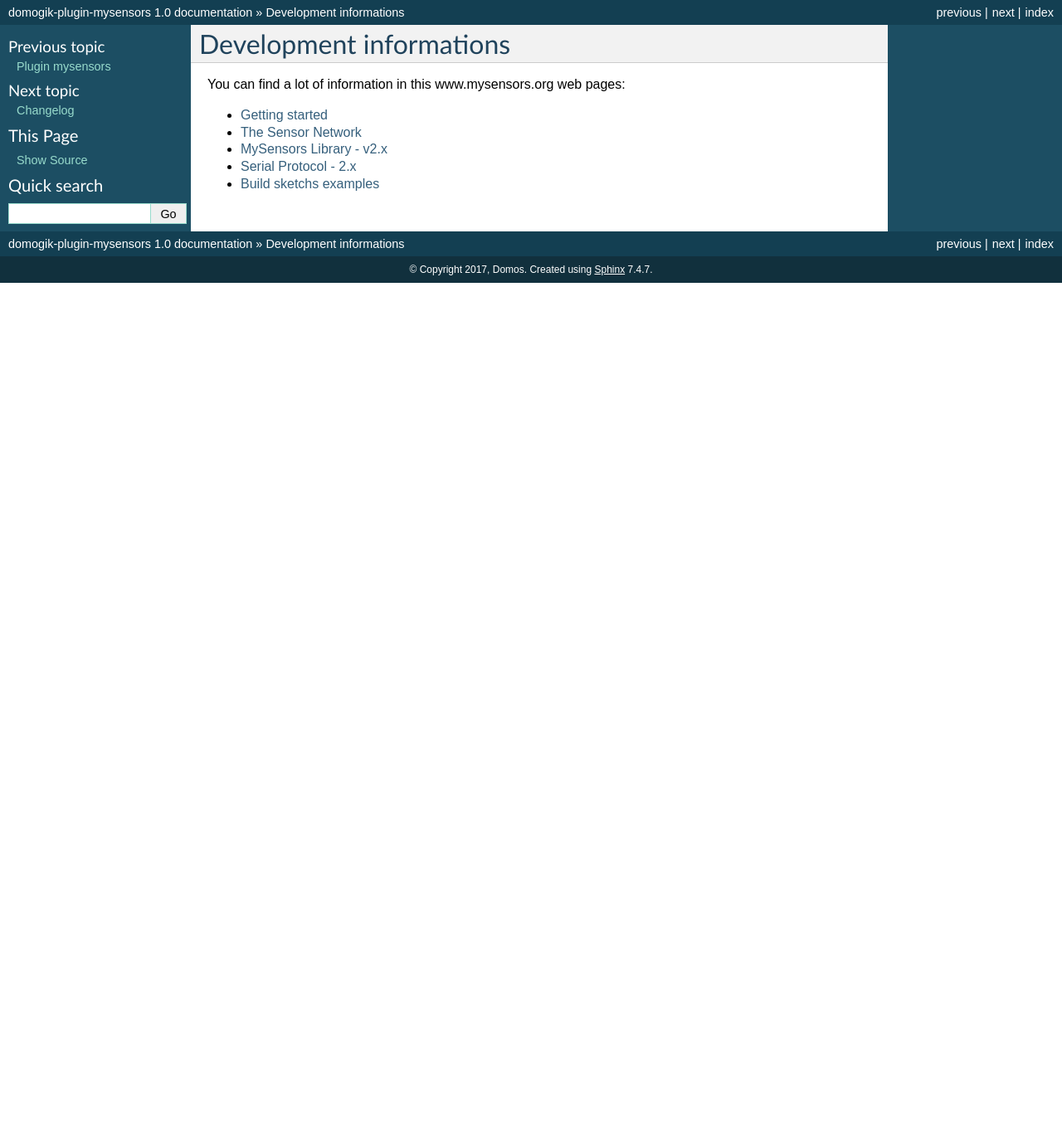
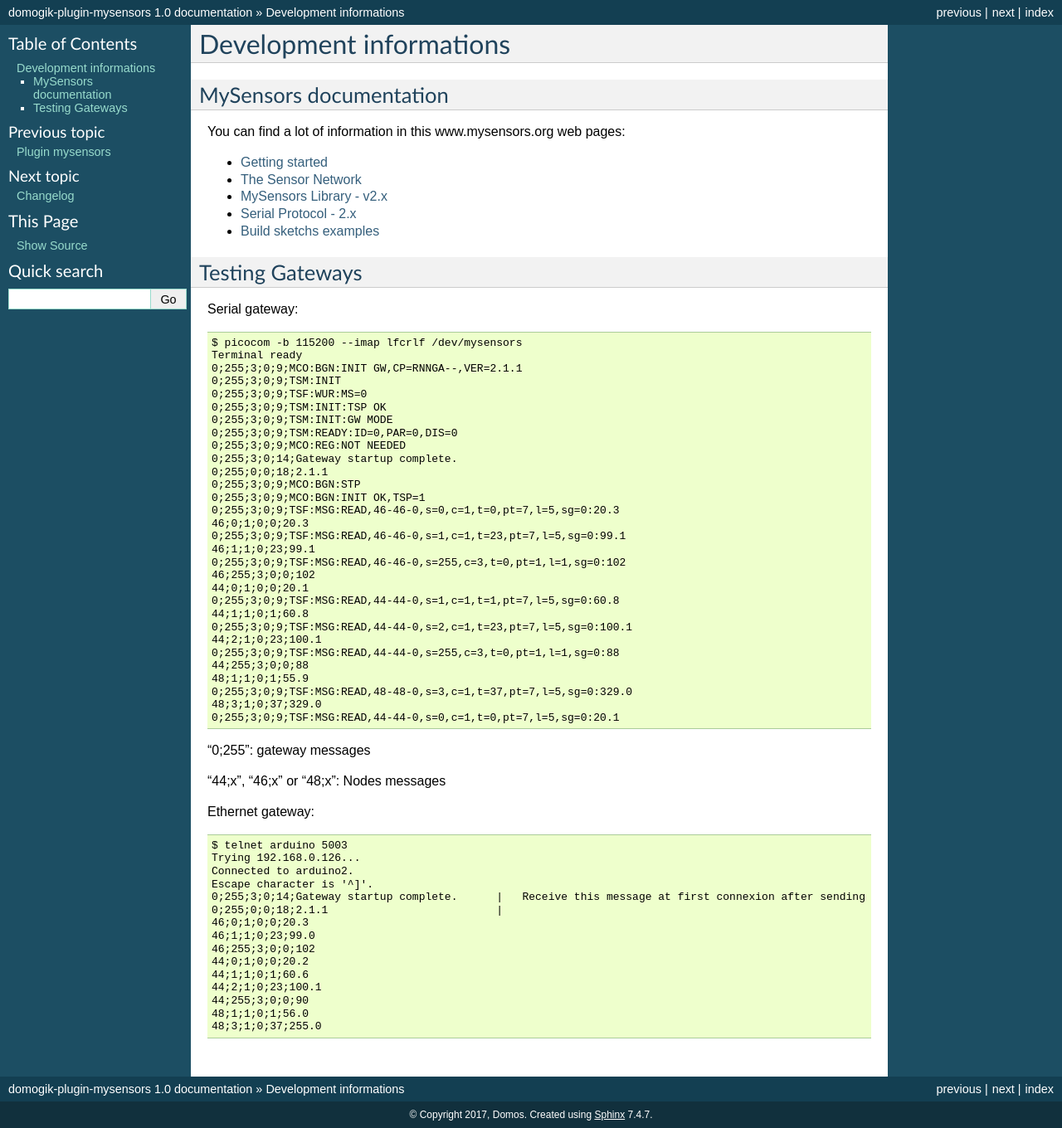
Before and after one commit to vdomos/domogik-plugin-mysensors, a Sphinx documentation site: the page built from docs/dev.txt, in a window 1280 px wide. Shown: the whole page at 83% size. Built offline with Sphinx 7.4.7, drawn with Linux system fonts in a browser that asks for light colours; before the commit the page ends 900 px from its top, so only the background shows below that.

Commit message:
Update dev documentation

```diff
--- a/docs/dev.txt
+++ b/docs/dev.txt
@@ -2,6 +2,8 @@
 Development informations
 ========================
 
+MySensors documentation
+=======================
 
 You can find a lot of information in this www.mysensors.org web pages:
 
@@ -10,3 +12,63 @@ You can find a lot of information in this www.mysensors.org web pages:
 * `MySensors Library - v2.x <https://www.mysensors.org/download/sensor_api_20>`_
 * `Serial Protocol - 2.x <https://www.mysensors.org/download/serial_api_20>`_
 * `Build sketchs examples <https://www.mysensors.org/build>`_
+
+
+Testing Gateways
+================
+
+Serial gateway: ::
+
+    $ picocom -b 115200 --imap lfcrlf /dev/mysensors
+    Terminal ready
+    0;255;3;0;9;MCO:BGN:INIT GW,CP=RNNGA--,VER=2.1.1
+    0;255;3;0;9;TSM:INIT
+    0;255;3;0;9;TSF:WUR:MS=0
+    0;255;3;0;9;TSM:INIT:TSP OK
+    0;255;3;0;9;TSM:INIT:GW MODE
+    0;255;3;0;9;TSM:READY:ID=0,PAR=0,DIS=0
+    0;255;3;0;9;MCO:REG:NOT NEEDED
+    0;255;3;0;14;Gateway startup complete.
+    0;255;0;0;18;2.1.1
+    0;255;3;0;9;MCO:BGN:STP
+    0;255;3;0;9;MCO:BGN:INIT OK,TSP=1
+    0;255;3;0;9;TSF:MSG:READ,46-46-0,s=0,c=1,t=0,pt=7,l=5,sg=0:20.3
+    46;0;1;0;0;20.3
+    0;255;3;0;9;TSF:MSG:READ,46-46-0,s=1,c=1,t=23,pt=7,l=5,sg=0:99.1
+    46;1;1;0;23;99.1
+    0;255;3;0;9;TSF:MSG:READ,46-46-0,s=255,c=3,t=0,pt=1,l=1,sg=0:102
+    46;255;3;0;0;102
+    44;0;1;0;0;20.1
+    0;255;3;0;9;TSF:MSG:READ,44-44-0,s=1,c=1,t=1,pt=7,l=5,sg=0:60.8
+    44;1;1;0;1;60.8
+    0;255;3;0;9;TSF:MSG:READ,44-44-0,s=2,c=1,t=23,pt=7,l=5,sg=0:100.1
+    44;2;1;0;23;100.1
+    0;255;3;0;9;TSF:MSG:READ,44-44-0,s=255,c=3,t=0,pt=1,l=1,sg=0:88
+    44;255;3;0;0;88
+    48;1;1;0;1;55.9
+    0;255;3;0;9;TSF:MSG:READ,48-48-0,s=3,c=1,t=37,pt=7,l=5,sg=0:329.0
+    48;3;1;0;37;329.0
+    0;255;3;0;9;TSF:MSG:READ,44-44-0,s=0,c=1,t=0,pt=7,l=5,sg=0:20.1
+
+"0;255": gateway messages
+
+"44;x", "46;x" or "48;x": Nodes messages
+
+
+Ethernet gateway: ::
+
+    $ telnet arduino 5003
+    Trying 192.168.0.126...
+    Connected to arduino2.
+    Escape character is '^]'.
+    0;255;3;0;14;Gateway startup complete.      |   Receive this message at first connexion after sending a empty line.
+    0;255;0;0;18;2.1.1                          |
+    46;0;1;0;0;20.3
+    46;1;1;0;23;99.0
+    46;255;3;0;0;102
+    44;0;1;0;0;20.2
+    44;1;1;0;1;60.6
+    44;2;1;0;23;100.1
+    44;255;3;0;0;90
+    48;1;1;0;1;56.0
+    48;3;1;0;37;255.0
```
Also changed, not shown: 1 other file.
